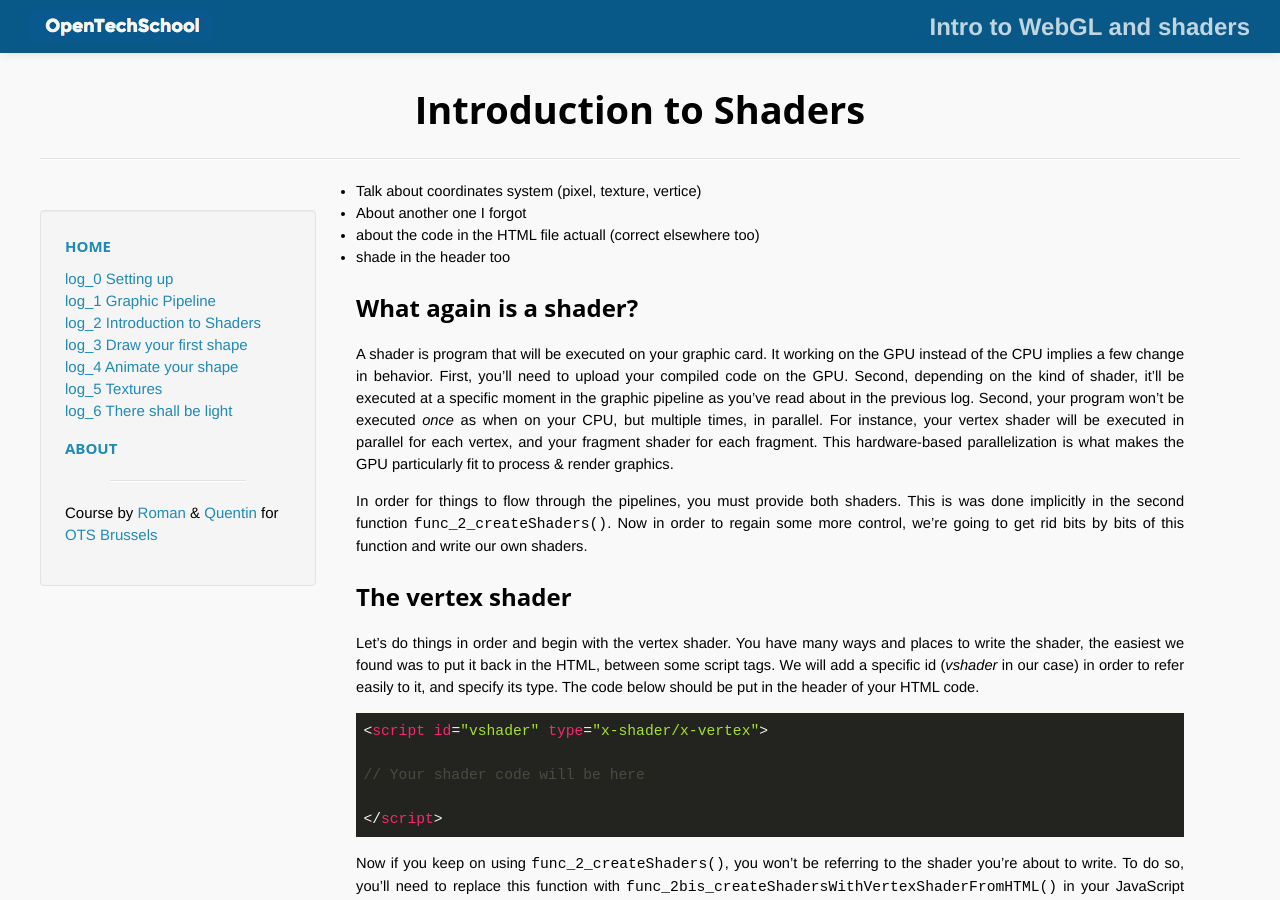
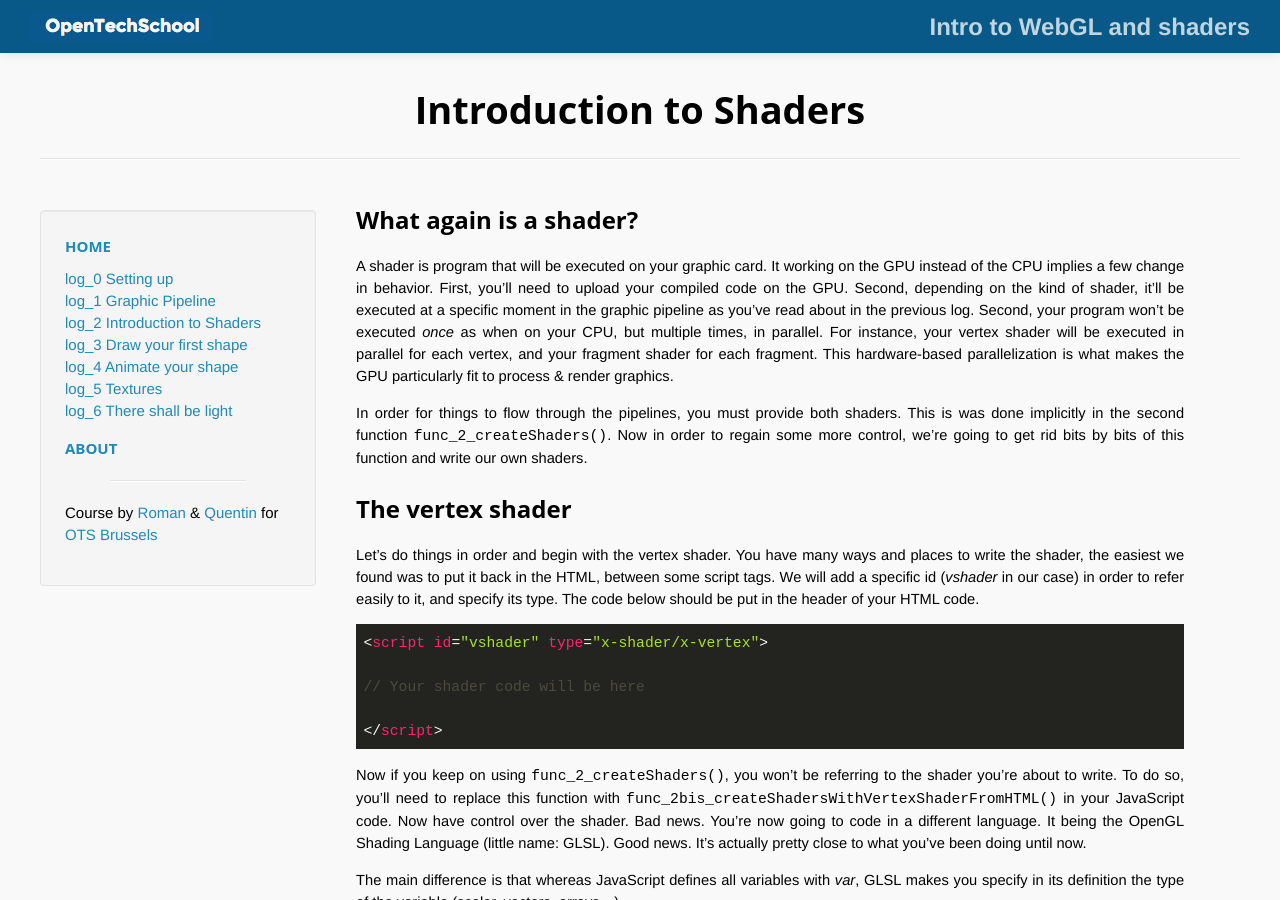
Before and after one commit to OpenTechSchool-Brussels/intro-to-webGL-and-shaders, a Jekyll site: the page built from log2_intro_shaders.md, in a window 1280 px wide and 900 px high. Built offline with Jekyll 4.4.1, drawn with Linux system fonts in a browser that asks for light colours.

Commit message:
Update log2_intro_shaders.md

```diff
--- a/log2_intro_shaders.md
+++ b/log2_intro_shaders.md
@@ -4,12 +4,6 @@ title:  "Introduction to Shaders"
 num: 2
 
 ---
-
-* Talk about coordinates system (pixel, texture, vertice)
-* About another one I forgot
-* about the code in the HTML file actuall (correct elsewhere too)
-* shade in the header too
-
 
 ## What again is a shader?
 
```
